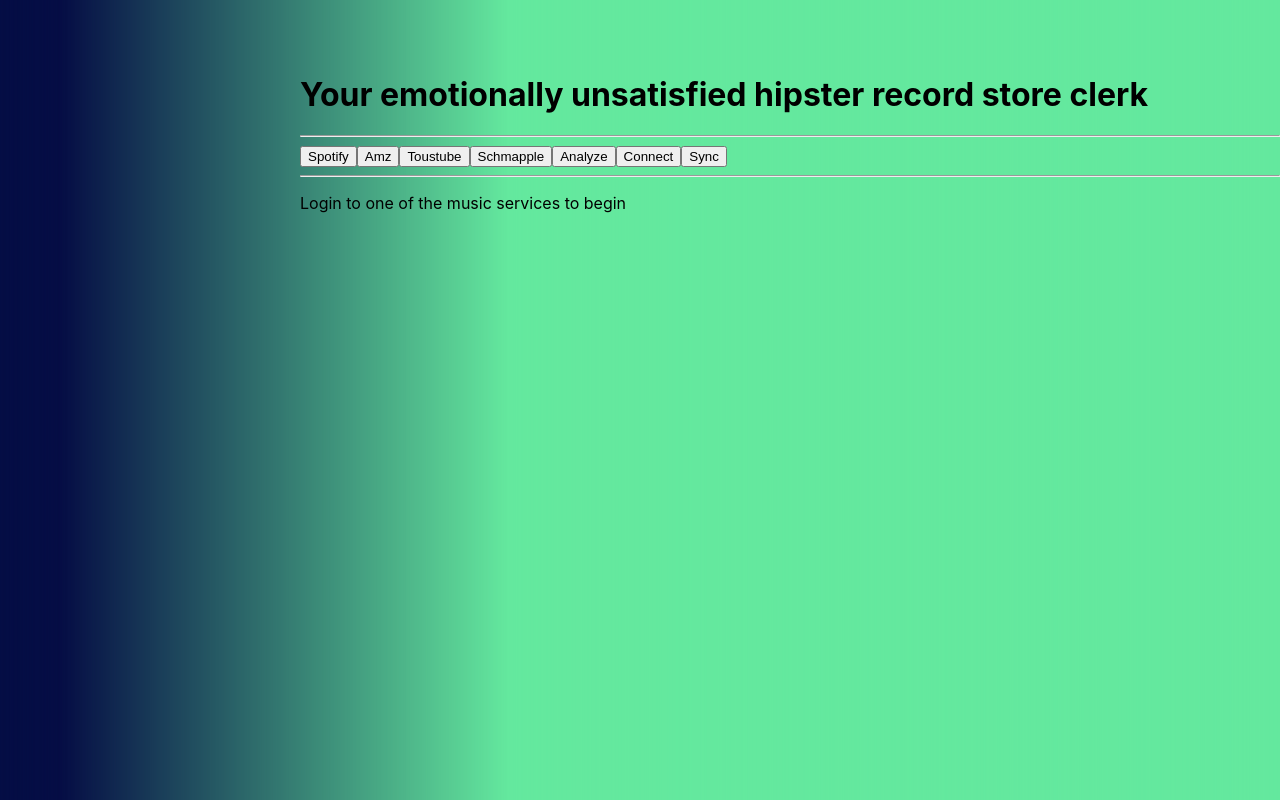
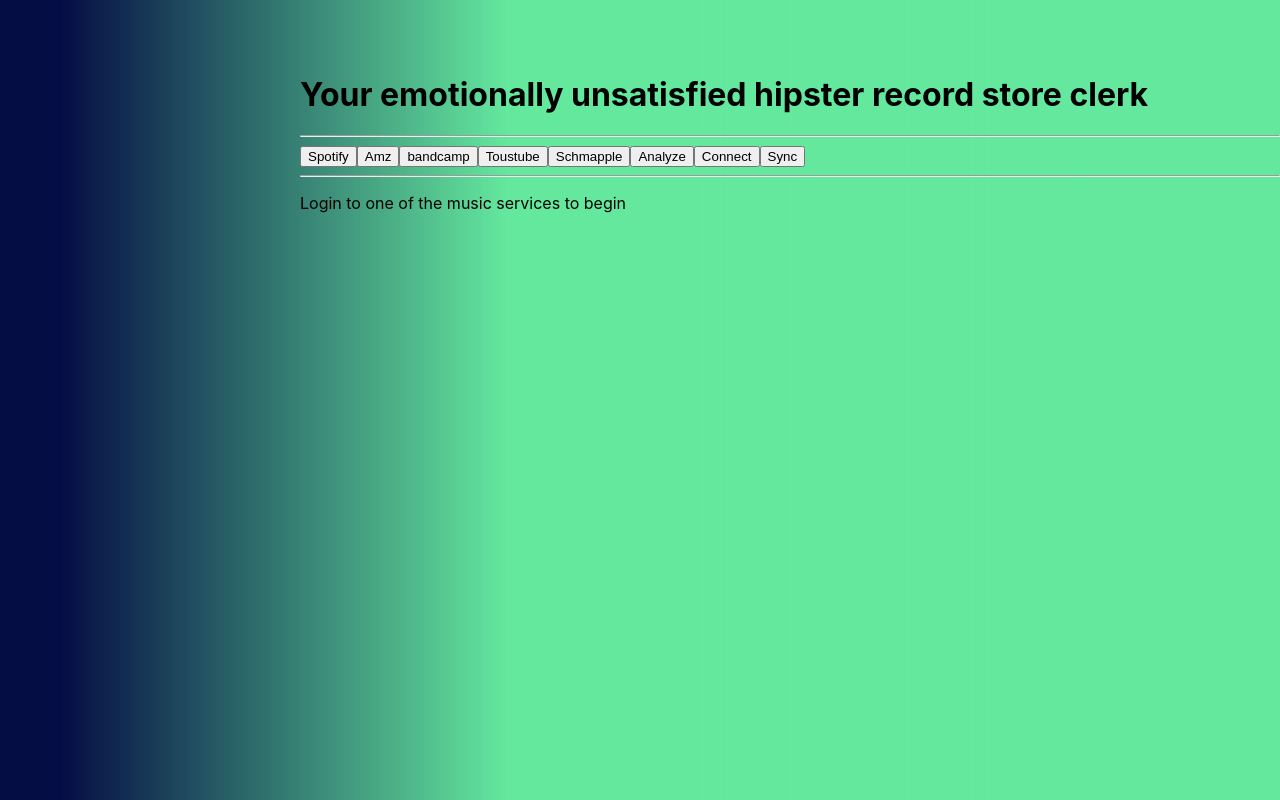
Before and after one commit to invisibit/recordstore-ui, a React (Create React App) app: page / in a window 1280 px wide. Built offline with nearby package versions, Linux system fonts and the light colour scheme.

Commit message:
Family friendly

```diff
--- a/src/App.js
+++ b/src/App.js
@@ -41,6 +41,7 @@ function App() {
           <ButtonToolbar className="custom-btn-toolbar">
             <Button onClick={onSpotifyLogin}>Spotify</Button>
             <Button onClick={window.onAmazonLogin}>Amz</Button>
+            <Button>bandcamp</Button>
             <Button>Toustube</Button>
             <Button>Schmapple</Button>
             <Button>Analyze</Button>
--- a/src/components/Mymusic.js
+++ b/src/components/Mymusic.js
@@ -69,7 +69,7 @@ export default class Mymusic extends Component {
         } else {
             return (
                 <Fragment>
-                    <h2>Ain't that some shit?</h2>
+                    <h2>Ain't that something?</h2>
 
                     <textarea id="musiAnalysis" name="musiAnalysis" rows="10" cols="100">
                         {this.state.musicData.analysis}
```
